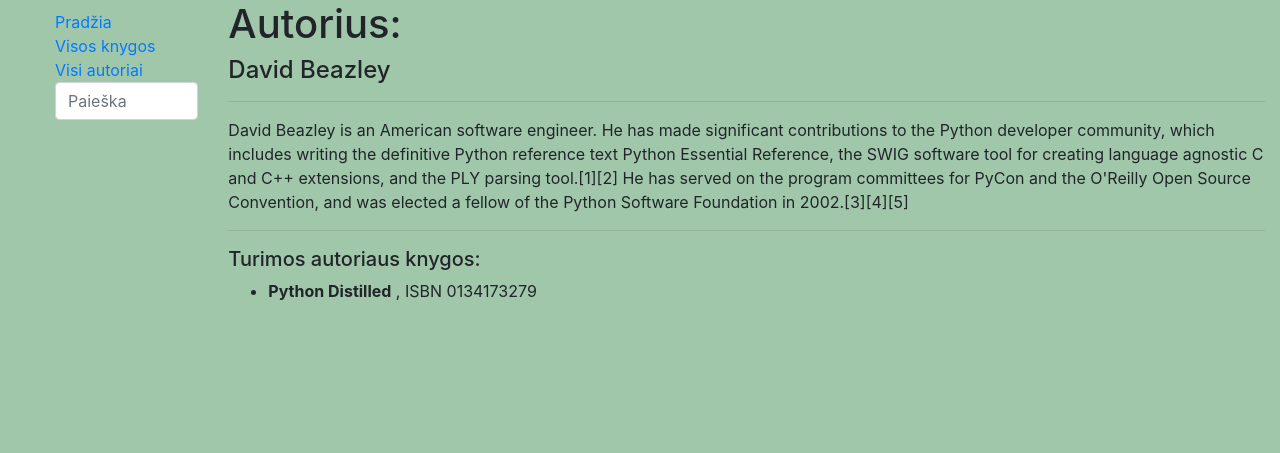
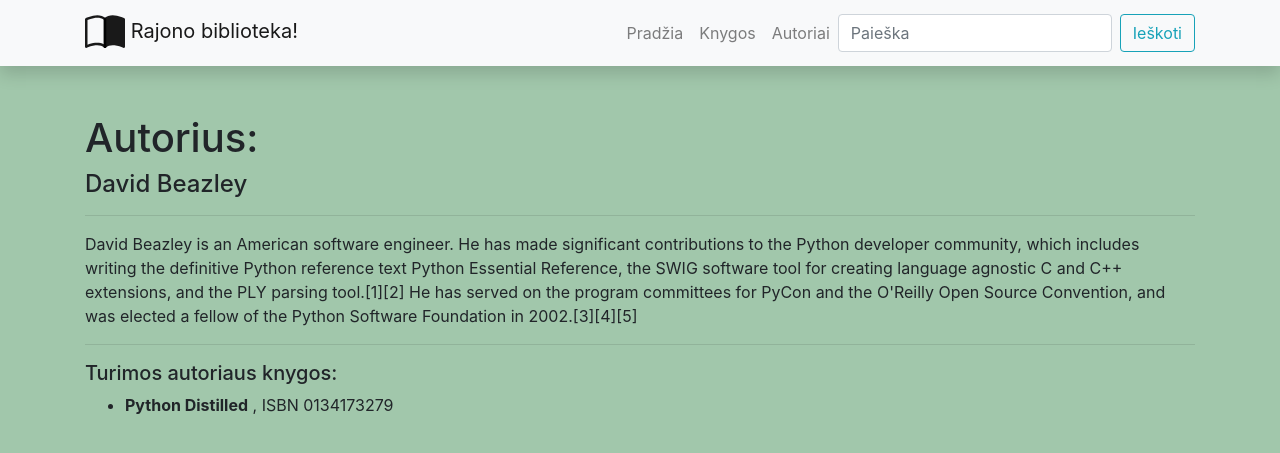
Before and after one commit to ram-pyth/django_ptu22_project, a Django app: page /library/authors/2 in a window 1280 px wide. Shown: the top 453 px of the page. Run offline with Django 4.2, Linux system fonts and the light colour scheme; data comes from the database, SQL or seed files in the repository; some libraries are stand-ins or nearby versions.

Commit message:
PASK 6 naujas BASE HTML

```diff
--- a/libraryapp/templates/base.html
+++ b/libraryapp/templates/base.html
@@ -1,37 +1,113 @@
 <!DOCTYPE html>
 <html lang="en">
   <head>
-    {% block title %}<title>Biblioteka</title>{% endblock %}
-    <meta charset="utf-8">
-    <meta name="viewport" content="width=device-width, initial-scale=1">
-    <link rel="stylesheet"
+    {% block title %}
+    <title>Local Library</title>
+    {% endblock %}
+    <meta charset="utf-8" />
+    <meta name="viewport" content="width=device-width, initial-scale=1" />
+    <link
+      rel="stylesheet"
       href="https://stackpath.bootstrapcdn.com/bootstrap/4.1.3/css/bootstrap.min.css"
-          integrity="sha384-
-MCw98/SFnGE8fJT3GXwEOngsV7Zt27NXFoaoApmYm81iuXoPkFOJwJ8ERdknLPMO"
-          crossorigin="anonymous">
+      integrity="sha384-MCw98/SFnGE8fJT3GXwEOngsV7Zt27NXFoaoApmYm81iuXoPkFOJwJ8ERdknLPMO"
+      crossorigin="anonymous"
+    />
+    <link
+      rel="stylesheet"
+      href="https://cdnjs.cloudflare.com/ajax/libs/font-awesome/4.7.0/css/font-awesome.min.css"
+    />
     <!-- Add additional CSS in static file -->
     {% load static %}
-    <link rel="stylesheet" href="{% static 'css/styles.css' %}">
+    <link rel="stylesheet" href="{% static 'css/styles.css' %}" />
   </head>
   <body>
-<div class="container-fluid">
-    <div class="row">
-        <div class="col-sm-2">
-            {% block sidebar %}
-            <ul class="sidebar-nav">
-                <li><a href="{% url 'index' %}">Pradžia</a></li>
-                <li><a href="{% url 'books-all' %}" class="text-nowrap">Visos knygos</a></li>
-                <li><a href="{% url 'authors-all' %}" class="text-nowrap">Visi autoriai</a></li> {# jinja komentaras #}
-                <li>
-                    <form action="{% url 'search' %}" method="get" class="form-group">
-                        <input type="text" name="search_text" class="form-control" placeholder="Paieška" style="min-width: 6rem;">
-                    </form>
+    <!-- Navigation -->
+
+    <nav
+      class="navbar navbar-expand-lg navbar-light bg-light static-top mb-5 shadow"
+    >
+      <div class="container">
+        <a class="navbar-brand" href="{% url 'index' %}">
+          <svg
+            class="bi bi-book-half"
+            width="2em"
+            height="2em"
+            viewBox="0 0 16 16"
+            fill="currentColor"
+            xmlns="http://www.w3.org/2000/svg"
+          >
+            <path
+              fill-rule="evenodd"
+              d="M3.214 1.072C4.813.752 6.916.71 8.354 2.146A.5.5 0 018.5 2.5v11a.5.5 0 01-.854.354c-.843-.844-2.115-1.059-3.47-.92-1.344.14-2.66.617-3.452 1.013A.5.5 0 010 13.5v-11a.5.5 0 01.276-.447L.5 2.5l-.224-.447.002-.001.004-.002.013-.006a5.017 5.017 0 01.22-.103 12.958 12.958 0 012.7-.869zM1 2.82v9.908c.846-.343 1.944-.672 3.074-.788 1.143-.118 2.387-.023 3.426.56V2.718c-1.063-.929-2.631-.956-4.09-.664A11.958 11.958 0 001 2.82z"
+              clip-rule="evenodd"
+            />
+            <path
+              fill-rule="evenodd"
+              d="M12.786 1.072C11.188.752 9.084.71 7.646 2.146A.5.5 0 007.5 2.5v11a.5.5 0 00.854.354c.843-.844 2.115-1.059 3.47-.92 1.344.14 2.66.617 3.452 1.013A.5.5 0 0016 13.5v-11a.5.5 0 00-.276-.447L15.5 2.5l.224-.447-.002-.001-.004-.002-.013-.006-.047-.023a12.582 12.582 0 00-.799-.34 12.96 12.96 0 00-2.073-.609z"
+              clip-rule="evenodd"
+            />
+          </svg>
+          Rajono biblioteka!</a
+        >
+        <button
+          class="navbar-toggler"
+          type="button"
+          data-toggle="collapse"
+          data-target="#navbarResponsive"
+          aria-controls="navbarResponsive"
+          aria-expanded="false"
+          aria-label="Toggle navigation"
+        >
+          <span class="navbar-toggler-icon"></span>
+        </button>
+        <div class="collapse navbar-collapse" id="navbarResponsive">
+          <ul class="navbar-nav ml-auto">
+            <li class="nav-item">
+              <a class="nav-link" href="{% url 'index' %}">Pradžia</a>
+            </li>
+            <li class="nav-item">
+              <a class="nav-link" href="{% url 'books-all' %}">Knygos</a>
+            </li>
+            <li class="nav-item">
+              <a class="nav-link" href="{% url 'authors-all' %}">Autoriai</a>
             </li>
           </ul>
-            {% endblock %}
-        </div>
-        <div class="col-sm-10">{% block content %}{% endblock %}</div>
+
+          <form
+            class="form-inline my-2 my-lg-0"
+            action="{% url 'search' %}"
+            method="get"
+          >
+            <input
+              class="form-control mr-sm-2"
+              type="search"
+              placeholder="Paieška"
+              aria-label="Search"
+              name="search_text"
+            />
+            <button class="btn btn-outline-info my-2 my-sm-0" type="submit">
+              Ieškoti
+            </button>
+          </form>
         </div>
       </div>
+    </nav>
+    <div class="container">{% block content %}{% endblock %}</div>
+
+    <script
+      src="https://code.jquery.com/jquery-3.5.1.slim.min.js"
+      integrity="sha384-DfXdz2htPH0lsSSs5nCTpuj/zy4C+OGpamoFVy38MVBnE+IbbVYUew+OrCXaRkfj"
+      crossorigin="anonymous"
+    ></script>
+    <script
+      src="https://cdn.jsdelivr.net/npm/popper.js@1.16.0/dist/umd/popper.min.js"
+      integrity="sha384-Q6E9RHvbIyZFJoft+2mJbHaEWldlvI9IOYy5n3zV9zzTtmI3UksdQRVvoxMfooAo"
+      crossorigin="anonymous"
+    ></script>
+    <script
+      src="https://stackpath.bootstrapcdn.com/bootstrap/4.5.0/js/bootstrap.min.js"
+      integrity="sha384-OgVRvuATP1z7JjHLkuOU7Xw704+h835Lr+6QL9UvYjZE3Ipu6Tp75j7Bh/kR0JKI"
+      crossorigin="anonymous"
+    ></script>
   </body>
 </html>
```
Also changed, not shown: 1 other file. Lines whose indentation alone changed are shown as unchanged.
